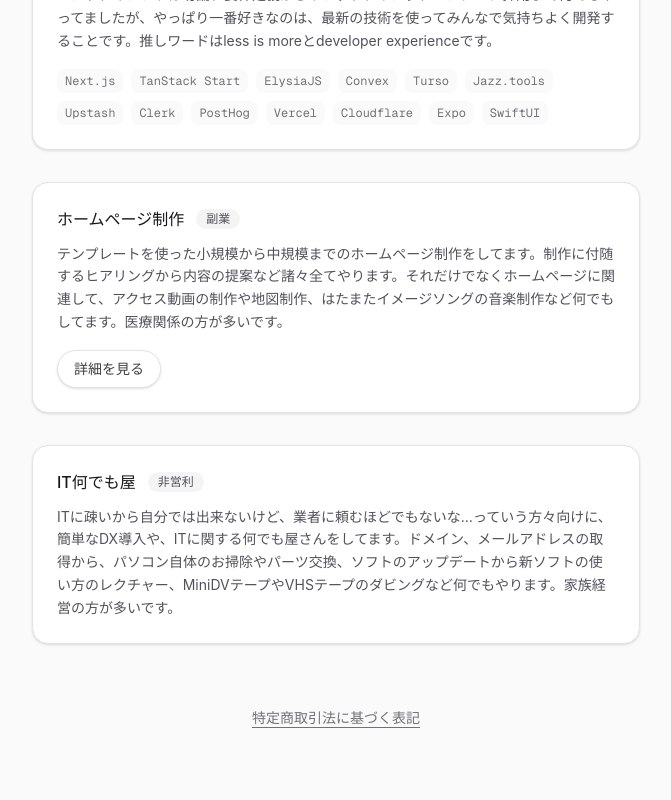
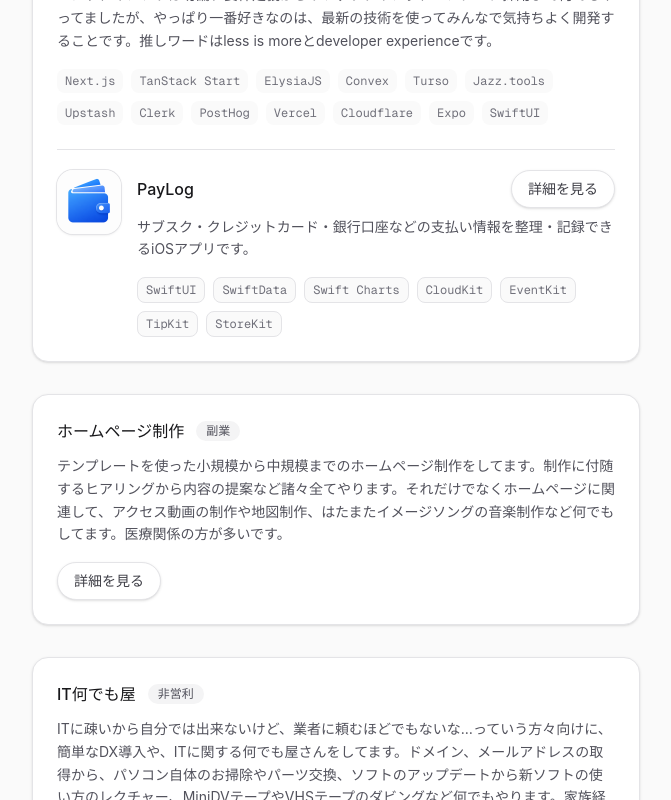
Before and after one commit to Chiji1108/chiji-tech, a Next.js app: page / in a window 1280 px wide. Shown: the part 733-1533 px from the top of the page, without its empty margins (304-975 px from the left). Built offline with nearby package versions, Linux system fonts and the light colour scheme.

Commit message:
add paylog

```diff
--- a/src/app/page.tsx
+++ b/src/app/page.tsx
@@ -61,6 +61,16 @@
   },
 ];
 
+const payLogTechBadges = [
+  "SwiftUI",
+  "SwiftData",
+  "Swift Charts",
+  "CloudKit",
+  "EventKit",
+  "TipKit",
+  "StoreKit",
+];
+
 const workItems = [
   {
     title: "ソフトウェア開発",
@@ -74,6 +84,14 @@
       ["Vercel", "Cloudflare"],
       ["Expo", "SwiftUI"],
     ],
+    product: {
+      name: "PayLog",
+      description:
+        "サブスク・クレジットカード・銀行口座などの支払い情報を整理・記録できるiOSアプリです。",
+      href: "/paylog",
+      image: "/paylog.png",
+      techBadges: payLogTechBadges,
+    },
   },
   {
     title: "ホームページ制作",
@@ -167,17 +185,6 @@
                   {item.description}
                 </p>
 
-                {item.cta !== undefined && (
-                  <div className="mt-4">
-                    <a
-                      className="inline-flex items-center justify-center rounded-full border border-zinc-200 bg-white px-4 py-2 text-sm text-zinc-700 shadow-sm hover:bg-zinc-50 dark:border-zinc-800 dark:bg-zinc-900 dark:text-zinc-200 dark:hover:bg-zinc-800"
-                      href={item.cta.href}
-                    >
-                      {item.cta.label}
-                    </a>
-                  </div>
-                )}
-
                 {item.tags !== undefined && (
                   <div className="mt-4 flex flex-wrap gap-2">
                     {item.tags.flat().map((tag) => (
@@ -188,6 +195,57 @@
                         {tag}
                       </span>
                     ))}
+                  </div>
+                )}
+
+                {item.product !== undefined && (
+                  <div className="mt-6 border-zinc-200 border-t pt-5 dark:border-zinc-800">
+                    <div className="flex flex-col gap-4 sm:flex-row sm:items-start">
+                      <Image
+                        alt={item.product.name}
+                        className="rounded-2xl shadow-sm ring-1 ring-zinc-200 dark:ring-zinc-800"
+                        height={64}
+                        src={item.product.image}
+                        width={64}
+                      />
+                      <div className="min-w-0 flex-1">
+                        <div className="flex flex-col gap-3 sm:flex-row sm:items-center sm:justify-between">
+                          <h4 className="font-medium text-zinc-900 dark:text-zinc-100">
+                            {item.product.name}
+                          </h4>
+                          <Link
+                            className="inline-flex w-fit items-center justify-center rounded-full border border-zinc-200 bg-white px-4 py-2 text-sm text-zinc-700 shadow-sm hover:bg-zinc-50 dark:border-zinc-800 dark:bg-zinc-900 dark:text-zinc-200 dark:hover:bg-zinc-800"
+                            href={item.product.href}
+                          >
+                            詳細を見る
+                          </Link>
+                        </div>
+                        <p className="mt-2 text-pretty text-sm text-zinc-600 leading-relaxed dark:text-zinc-400">
+                          {item.product.description}
+                        </p>
+                        <div className="mt-4 flex flex-wrap gap-2">
+                          {item.product.techBadges.map((badge) => (
+                            <span
+                              className="rounded-md border border-zinc-200 bg-zinc-50 px-2 py-1 font-mono text-xs text-zinc-500 dark:border-zinc-800 dark:bg-zinc-800/50 dark:text-zinc-500"
+                              key={badge}
+                            >
+                              {badge}
+                            </span>
+                          ))}
+                        </div>
+                      </div>
+                    </div>
+                  </div>
+                )}
+
+                {item.cta !== undefined && (
+                  <div className="mt-4">
+                    <a
+                      className="inline-flex items-center justify-center rounded-full border border-zinc-200 bg-white px-4 py-2 text-sm text-zinc-700 shadow-sm hover:bg-zinc-50 dark:border-zinc-800 dark:bg-zinc-900 dark:text-zinc-200 dark:hover:bg-zinc-800"
+                      href={item.cta.href}
+                    >
+                      {item.cta.label}
+                    </a>
                   </div>
                 )}
               </article>
--- a/src/app/paylog/page.tsx
+++ b/src/app/paylog/page.tsx
@@ -3,6 +3,19 @@
 import Link from "next/link";
 
 const CONTACT_EMAIL = "contact@chiji.tech";
+
+const APP_STORE_URL =
+  "https://apps.apple.com/jp/app/paylog-%E6%94%AF%E6%89%95%E3%81%84%E6%83%85%E5%A0%B1%E3%81%AE%E6%95%B4%E7%90%86/id6763954131";
+
+const TECH_BADGES = [
+  "SwiftUI",
+  "SwiftData",
+  "Swift Charts",
+  "CloudKit",
+  "EventKit",
+  "TipKit",
+  "StoreKit",
+];
 
 export const metadata: Metadata = {
   title: "PayLog | CHIJI TECH",
@@ -74,6 +87,30 @@
           <p className="mt-5 max-w-md text-pretty text-sm text-zinc-600 leading-relaxed dark:text-zinc-400">
             サブスク・クレジットカード・銀行口座などの支払い情報を整理・記録できるアプリです。
           </p>
+          <div className="mt-7 flex max-w-lg flex-wrap justify-center gap-2">
+            {TECH_BADGES.map((badge) => (
+              <span
+                className="rounded-md border border-zinc-200 bg-white px-2.5 py-1 font-mono text-xs text-zinc-500 shadow-sm dark:border-zinc-800 dark:bg-zinc-900 dark:text-zinc-400"
+                key={badge}
+              >
+                {badge}
+              </span>
+            ))}
+          </div>
+          <a
+            aria-label="PayLogをApp Storeで見る"
+            className="mt-8 inline-flex transition-opacity hover:opacity-80"
+            href={APP_STORE_URL}
+            rel="noopener noreferrer"
+            target="_blank"
+          >
+            <Image
+              alt="App Storeからダウンロード"
+              height={40}
+              src="/appstore.svg"
+              width={109}
+            />
+          </a>
         </header>
 
         <Section title="PayLog サポート">
```
Also changed, not shown: public/appstore.svg (added).
